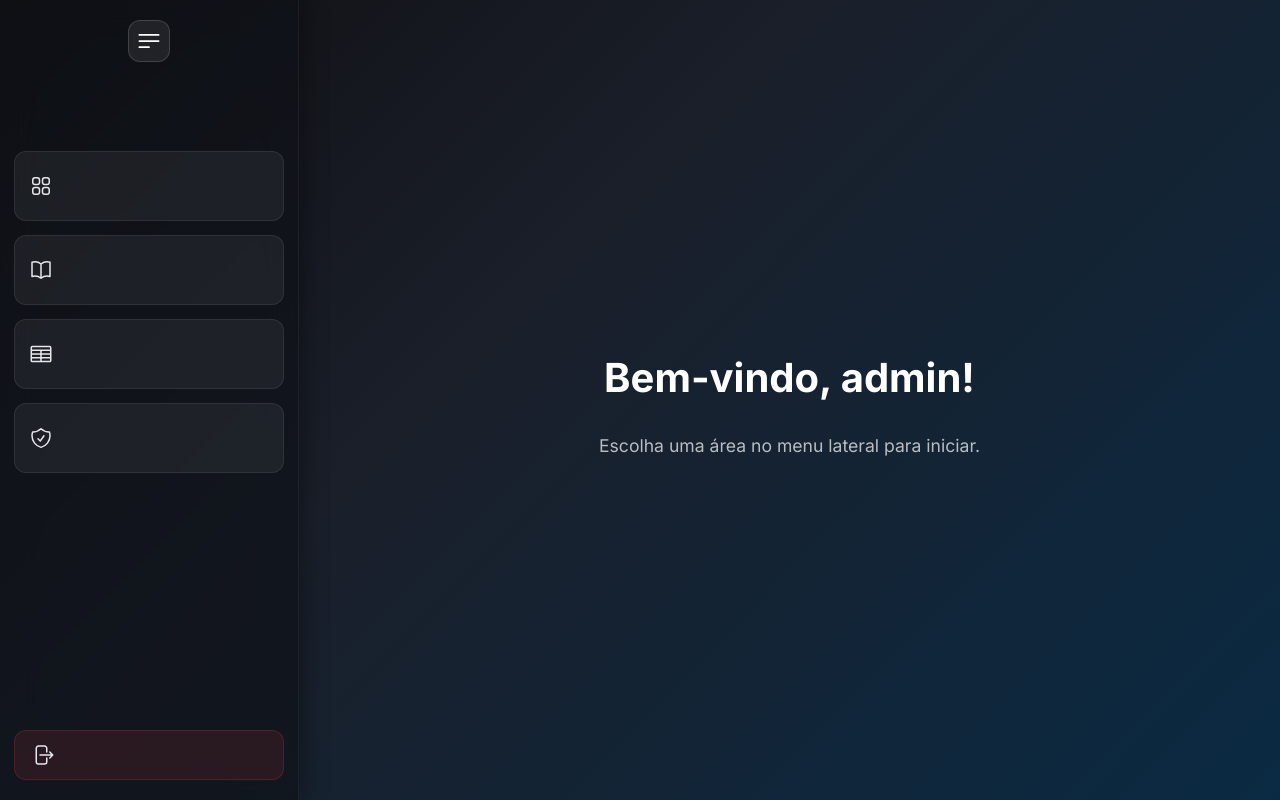
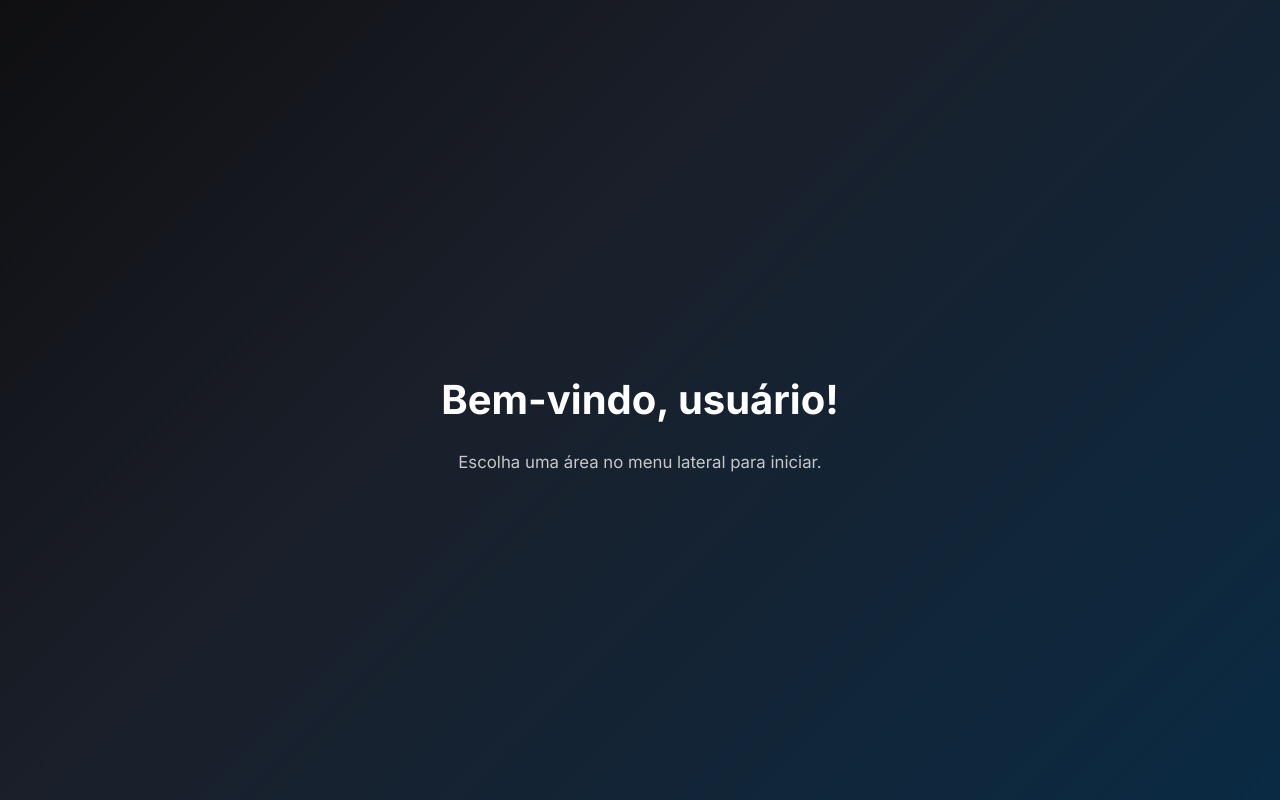
Before and after one commit to carlosdaniel003/sigma-q-v3, a Next.js app: page /dashboard in a window 1280 px wide. Built offline with nearby package versions, Linux system fonts and the light colour scheme.

Commit message:
Feat:Atualizei o login

```diff
--- a/app/dashboard/page.tsx
+++ b/app/dashboard/page.tsx
@@ -1,21 +1,99 @@
-import React from "react";
+"use client";
+
+import React, { useEffect, useState } from "react";
+import { getUser } from "@/services/userStorage";
+import { ArrowRightIcon } from "@heroicons/react/24/outline";
 
 export default function DashboardPage() {
+  const [mounted, setMounted] = useState(false);
+  const [user, setUser] = useState<any>(null);
+
+  useEffect(() => {
+    setUser(getUser());
+    setMounted(true);
+  }, []);
+
+  if (!mounted) return null;
+
+  const isGuest = user?.role === "viewer";
+
   return (
-    <div style={{
-      display: "flex",
-      flexDirection: "column",
-      justifyContent: "center",
-      alignItems: "center",
-      height: "100%",
-      color: "var(--text-primary, #fff)" // Usa cor do tema ou fallback branco
-    }}>
-      <h1 style={{ fontSize: "2.5rem", fontWeight: "bold", marginBottom: "1rem" }}>
-        Bem-vindo, admin!
+    <div
+      style={{
+        display: "flex",
+        flexDirection: "column",
+        justifyContent: "center",
+        alignItems: "center",
+        height: "100%",
+        textAlign: "center",
+        color: "var(--text-primary, #fff)",
+        padding: "24px",
+      }}
+    >
+      {/* TÍTULO */}
+      <h1
+        style={{
+          fontSize: "2.5rem",
+          fontWeight: 700,
+          marginBottom: "12px",
+        }}
+      >
+        {isGuest
+          ? "Bem-vindo, convidado!"
+          : `Bem-vindo, ${user?.username || "usuário"}!`}
       </h1>
-      <p style={{ opacity: 0.7, fontSize: "1.1rem" }}>
-        Escolha uma área no menu lateral para iniciar.
+
+      {/* SUBTEXTO */}
+      <p
+        style={{
+          opacity: 0.75,
+          fontSize: "1.05rem",
+          maxWidth: "520px",
+          marginBottom: "28px",
+        }}
+      >
+        {isGuest
+          ? "Você está usando o sistema como convidado. Algumas funcionalidades estão bloqueadas."
+          : "Escolha uma área no menu lateral para iniciar."}
       </p>
+
+      {/* CTA PARA CONVIDADO */}
+      {isGuest && (
+        <button
+          onClick={() => (window.location.href = "/login")}
+          style={{
+            display: "flex",
+            alignItems: "center",
+            justifyContent: "center",
+            gap: "10px",
+            padding: "14px 36px",
+            fontSize: "1rem",
+            fontWeight: 600,
+            color: "#fff",
+            borderRadius: "14px",
+            border: "none",
+            cursor: "pointer",
+            background:
+              "linear-gradient(135deg, #3b82f6 0%, #2563eb 100%)",
+            boxShadow:
+              "0 10px 30px rgba(59,130,246,0.35)",
+            transition: "all 0.25s ease",
+          }}
+          onMouseEnter={(e) => {
+            e.currentTarget.style.transform = "translateY(-1px)";
+            e.currentTarget.style.boxShadow =
+              "0 14px 40px rgba(59,130,246,0.45)";
+          }}
+          onMouseLeave={(e) => {
+            e.currentTarget.style.transform = "translateY(0)";
+            e.currentTarget.style.boxShadow =
+              "0 10px 30px rgba(59,130,246,0.35)";
+          }}
+        >
+          Fazer login
+          <ArrowRightIcon width={18} />
+        </button>
+      )}
     </div>
   );
 }
--- a/src/components/MainSidebar.tsx
+++ b/src/components/MainSidebar.tsx
@@ -1,22 +1,21 @@
 "use client";
 
-import React from "react";
+import React, { useEffect, useState } from "react";
 import Link from "next/link";
 import { usePathname } from "next/navigation";
+
+// Session
+import { isGuestUser } from "@/core/session/userSession";
 
 // Heroicons
 import {
   BookOpenIcon,
-  Cog6ToothIcon,
-  BuildingOffice2Icon,
-  ChartBarIcon,
-  BeakerIcon,
   ShieldCheckIcon,
   ArrowRightStartOnRectangleIcon,
   Bars3Icon,
   Bars3BottomLeftIcon,
   Squares2X2Icon,
-  TableCellsIcon
+  TableCellsIcon,
 } from "@heroicons/react/24/outline";
 
 interface SidebarProps {
@@ -27,17 +26,24 @@ interface SidebarProps {
 export function MainSidebar({ collapsed, setCollapsed }: SidebarProps) {
   const pathname = usePathname();
 
-  /**
-   * ATUALIZAÇÃO IMPORTANTE:
-   * Removemos "Validação de Defeitos" e "Validação de Produção"
-   * e adicionamos "Validação de Dados" como nova rota consolidada.
-   */
+  const [mounted, setMounted] = useState(false);
+  const [guest, setGuest] = useState(true);
+
+  // 🔒 Checagem segura de sessão (client-only)
+  useEffect(() => {
+    setGuest(isGuestUser());
+    setMounted(true);
+  }, []);
+
+  // ⛔ Evita hydration mismatch
+  if (!mounted) return null;
+
+  // 🚫 Convidado NÃO vê sidebar
+  if (guest) return null;
+
   const menuItems = [
     { name: "Dashboard", path: "/dashboard", icon: Squares2X2Icon },
-
     { name: "Catálogo Oficial", path: "/development/catalogo", icon: BookOpenIcon },
-
-    // *** NOVA ROTA ÚNICA ***
     { name: "Validação de Dados", path: "/development/validacao-dados", icon: TableCellsIcon },
     { name: "Gerenciamento de Acesso", path: "/development/acesso", icon: ShieldCheckIcon },
   ];
@@ -70,7 +76,7 @@ export function MainSidebar({ collapsed, setCollapsed }: SidebarProps) {
         </div>
       )}
 
-      {/* Itens de Navegação */}
+      {/* Navegação */}
       <div className="nav-section">
         {menuItems.map((item) => {
           const Icon = item.icon;
@@ -92,22 +98,18 @@ export function MainSidebar({ collapsed, setCollapsed }: SidebarProps) {
               }}
               title={collapsed ? item.name : ""}
             >
-              {/* Ícone */}
               <div style={{ minWidth: "24px", display: "flex", justifyContent: "center" }}>
                 <Icon className="nav-icon" style={{ width: "24px", height: "24px" }} />
               </div>
 
-              {/* Texto */}
               {!collapsed && (
                 <span
                   className="text fade-in"
                   style={{
-                    whiteSpace: "normal",
                     fontSize: "0.85rem",
                     lineHeight: "1.2",
                     marginLeft: "12px",
                     display: "block",
-                    wordBreak: "break-word",
                   }}
                 >
                   {item.name}
@@ -123,6 +125,7 @@ export function MainSidebar({ collapsed, setCollapsed }: SidebarProps) {
         className="logout-item"
         onClick={() => {
           localStorage.removeItem("sigma_user");
+          document.cookie = "sigma_auth=; path=/; max-age=0";
           window.location.href = "/login";
         }}
         title={collapsed ? "Sair" : ""}
--- a/src/core/session/userSession.ts
+++ b/src/core/session/userSession.ts
@@ -1,19 +1,41 @@
 import { getUser, saveUser, clearUser } from "@/services/userStorage";
 
+// Função para pegar o usuário da sessão
 export function getSessionUser() {
-  return getUser();
+  const user = getUser();
+
+  // Se o usuário não estiver logado, devolve o 'convidado' como default
+  if (!user) {
+    return {
+      username: "Convidado",
+      role: "viewer",  // "viewer" é o papel padrão para convidados
+    };
+  }
+
+  // Retorna o usuário logado, se for admin, mantém como admin, senão é "viewer"
+  if (user.role === "admin") {
+    return user;
+  }
+
+  return {
+    ...user,
+    role: "viewer",  // Se for um convidado, garante o papel "viewer"
+  };
 }
 
+// Função para verificar se o usuário é um convidado
 export function isGuestUser() {
-  const user = getUser();
-  return user?.role === "guest";
+  const user = getSessionUser();
+  return user.role === "viewer";  // "viewer" é o papel de convidado
 }
 
+// Função para verificar se o usuário é um administrador
 export function isAdminUser() {
-  const user = getUser();
-  return user?.role === "admin";
+  const user = getSessionUser();
+  return user.role === "admin";  // Verifica se o papel é "admin"
 }
 
+// Função para fazer logout e limpar a sessão
 export function logout() {
-  clearUser();
+  clearUser();  // Limpa o usuário armazenado no localStorage
 }
--- a/src/services/authService.ts
+++ b/src/services/authService.ts
@@ -17,6 +17,10 @@ export async function loginUser(username: string, password: string) {
 export function loginAsGuest() {
   return {
     ok: true,
-    user: { username: "guest", role: "guest" },
+    user: {
+      id: "guest",
+      username: "Convidado",
+      role: "viewer", // ✅ ROLE CORRETO (ANTES ESTAVA "guest")
+    },
   };
 }
```
Also changed, not shown: src/core/auth/login.ts (+8 -12 lines), src/middleware/routeGuard.ts (deleted, +0 -28 lines).
